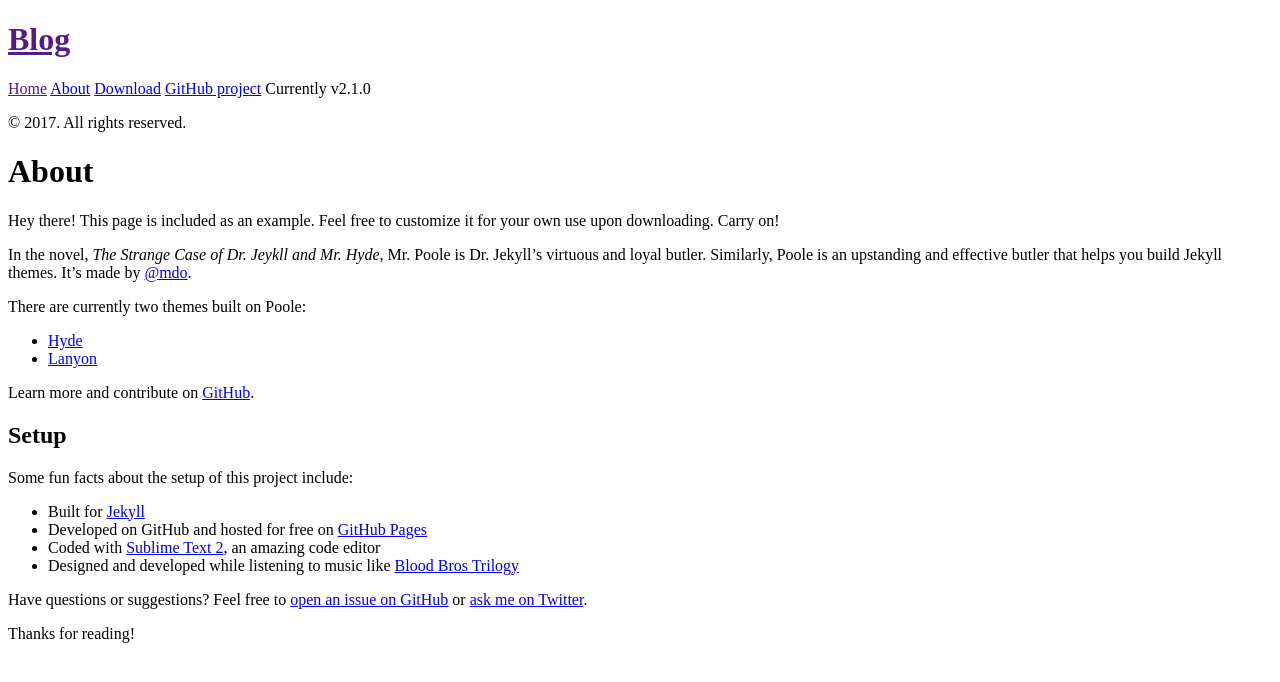
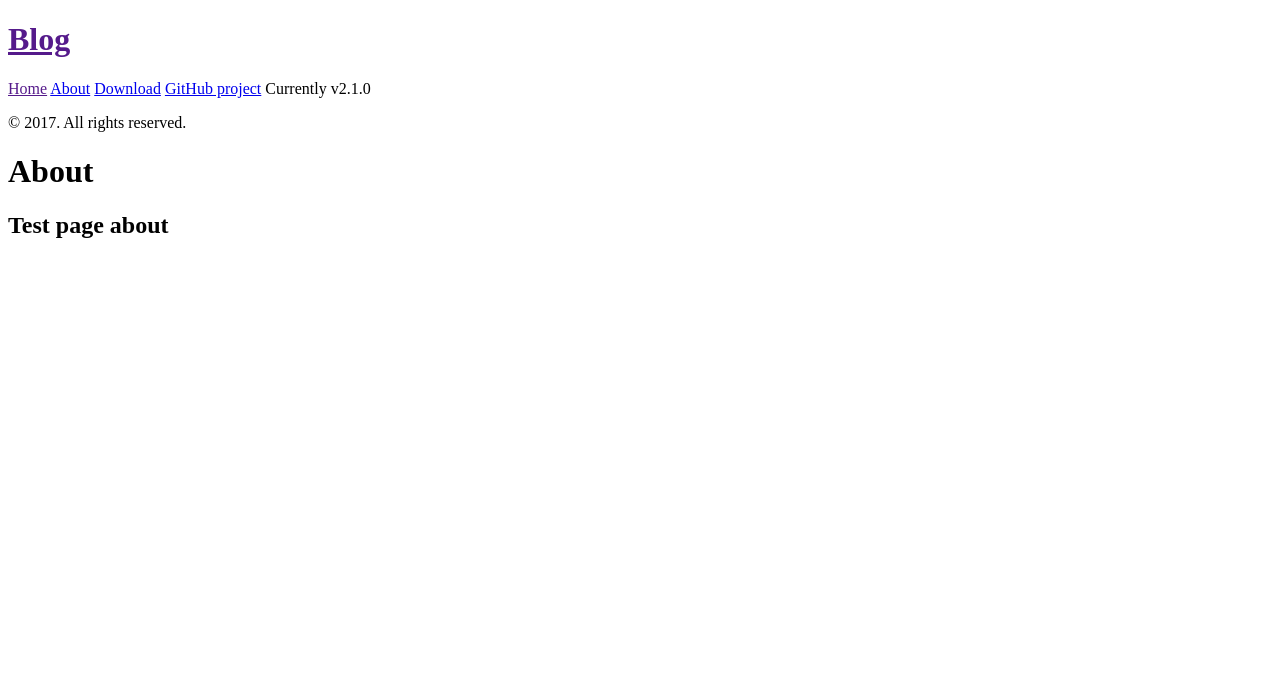
Before and after one commit to vladimirmezera/vladimirmezera.github.io, a Jekyll site: the page built from about.md, in a window 1280 px wide. Shown: the top 682 px of the page. Built offline with Jekyll 4.4.1, drawn with Linux system fonts in a browser that asks for light colours.

```diff
--- a/about.md
+++ b/about.md
@@ -3,28 +3,5 @@ layout: page
 title: About
 ---
 
-<p class="message">
-  Hey there! This page is included as an example. Feel free to customize it for your own use upon downloading. Carry on!
-</p>
 
-In the novel, *The Strange Case of Dr. Jeykll and Mr. Hyde*, Mr. Poole is Dr. Jekyll's virtuous and loyal butler. Similarly, Poole is an upstanding and effective butler that helps you build Jekyll themes. It's made by [@mdo](https://twitter.com/mdo).
-
-There are currently two themes built on Poole:
-
-* [Hyde](http://hyde.getpoole.com)
-* [Lanyon](http://lanyon.getpoole.com)
-
-Learn more and contribute on [GitHub](https://github.com/poole).
-
-## Setup
-
-Some fun facts about the setup of this project include:
-
-* Built for [Jekyll](http://jekyllrb.com)
-* Developed on GitHub and hosted for free on [GitHub Pages](https://pages.github.com)
-* Coded with [Sublime Text 2](http://sublimetext.com), an amazing code editor
-* Designed and developed while listening to music like [Blood Bros Trilogy](https://soundcloud.com/maddecent/sets/blood-bros-series)
-
-Have questions or suggestions? Feel free to [open an issue on GitHub](https://github.com/poole/issues/new) or [ask me on Twitter](https://twitter.com/mdo).
-
-Thanks for reading!
+## Test page about
```
Also changed, not shown: _posts/2012-02-06-whats-jekyll.md (deleted, +0 -12 lines), _posts/2012-02-07-example-content.md (deleted, +0 -138 lines), _posts/2013-12-28-introducing-hyde.md (deleted, +0 -37 lines).
